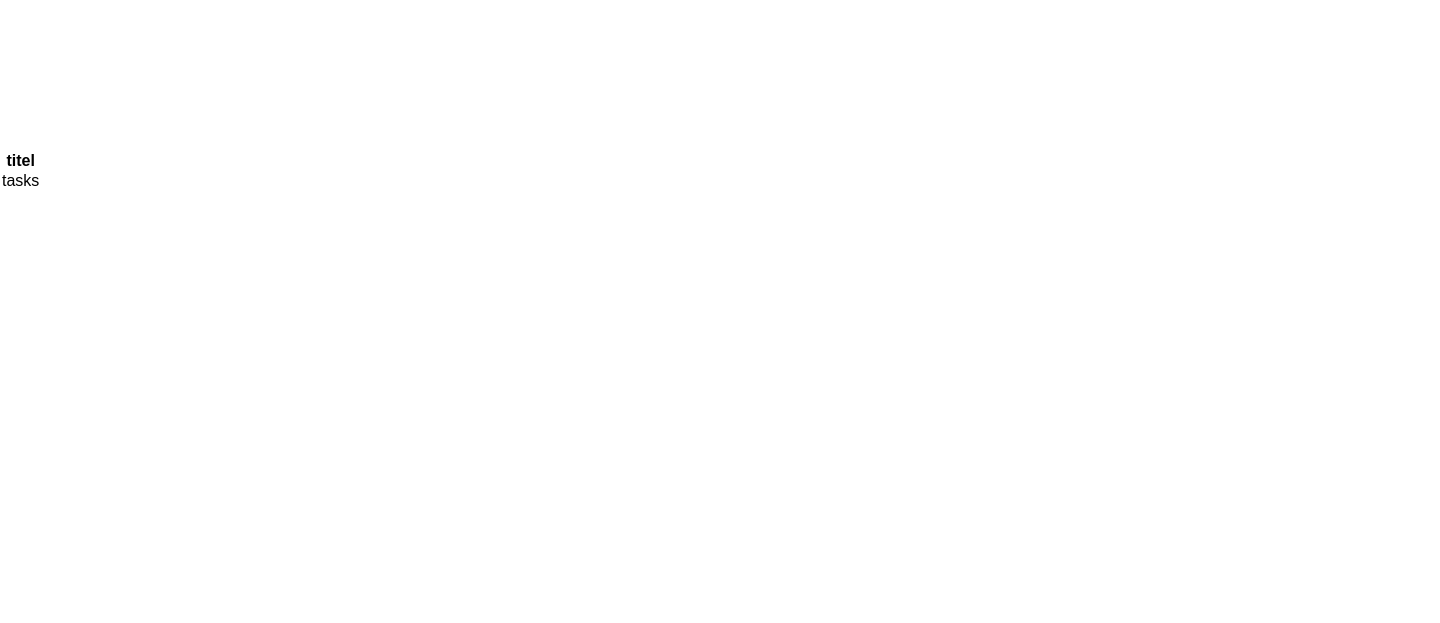
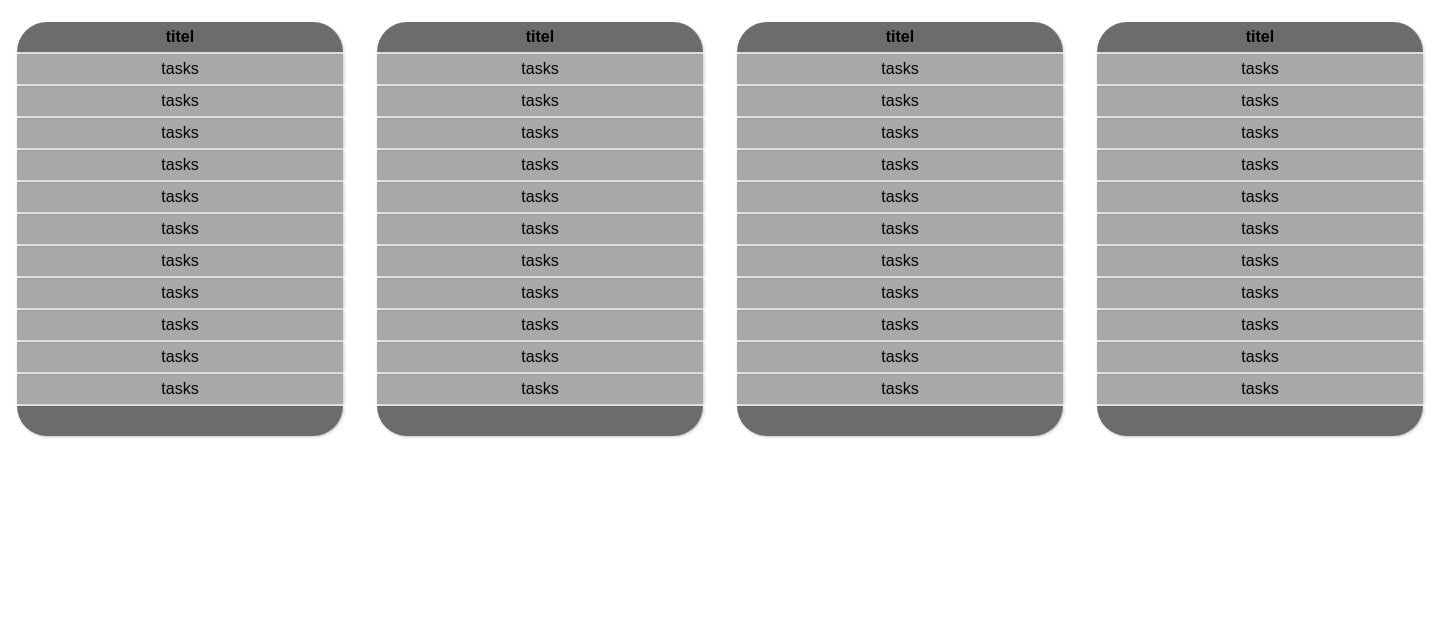
Before and after one commit to MohammadRezaSaeeedi/ui-project.github.io, a plain HTML site: page index.html in a window 1280 px wide. Shown: the whole page, 1440 px wide, since content can reach past the window. Drawn offline with Linux system fonts and the light colour scheme.

Commit message:
edit 3/March/2024

```diff
--- a/css/index.css
+++ b/css/index.css
@@ -3,9 +3,70 @@ body{
     height: 768px;
     text-align: center;
     padding-top: 150px;
-    background: #FFFFFF;
+    background-color: #FFFFFF;
 }
-
+.add_buckets{
+    background-color: #4942420c;
+    margin-top: -150px;
+    height: 768px;
+    padding-top: 50px;
+    cursor: pointer;
+    display: none;
+}
+.add_buckets button{
+    text-align: center;
+    font-size: 400px;
+    color: #00000034;
+    border: none;
+    background-color: initial;
+    cursor: pointer;
+    text-shadow: 1px 2px 8px #00000011;
+}
+.box_buckets{
+    display: grid;
+    grid-template-columns: repeat(4,auto) ;
+}
+.buckets{
+    width: 330px;
+    height: 600px;
+    margin:-130px 15px 0 15px;
+}
+table{
+    display: flex;
+    flex-direction: column;
+    justify-content: center;
+    align-items: center;
+}
+.titel{
+   width: 330px;
+   height: 30px;
+   background-color: #00000093;
+   border-top-left-radius: 68px;
+   border-top-right-radius: 68px;
+   box-shadow: 1px 1px 3px  #0000003b;
+   line-height: 30px;
+}
+tbody tr {
+    display:flex;
+    flex-direction: column;
+}
+.tasks{
+    width: 326px;
+    height: 30px;
+    background-color: #47464677;
+    margin-bottom: 2px;
+    line-height: 30px;
+    box-shadow: 1px 1px 3px  #0000003b;
+}
+.end_buckets{
+    width: 326px;
+    height: 30px;
+    background-color: #00000093;
+    border-bottom-left-radius: 68px;
+    border-bottom-right-radius: 68px;
+    box-shadow: 1px 1px 3px  #0000003b;
+    margin-left: 2px;
+}
 h1{
     font-size: 4rem;
     background-color: transparent;
--- a/index.html
+++ b/index.html
@@ -8,21 +8,118 @@
     <link rel="stylesheet" href="./css/index.css">
 </head>
 <body>
+    <div id="add_buckets" class="add_buckets">
+           <button id="plus">+</button>
+    </div>
+    <div class="box_buckets">
     <div id="buckets_and_tasks">
 <div class="buckets">
 <table>
-    <thead>
+    <thead class="t_head">
         <tr>
-            <th>titel</th>
+            <th class="titel">titel</th>
         </tr>
     </thead>
-    <tbody>
+    <tbody class="t_body">
         <tr>
-            <td>tasks</td>
+            <td class="tasks">tasks</td>
+            <td class="tasks">tasks</td>
+            <td class="tasks">tasks</td>
+            <td class="tasks">tasks</td>
+            <td class="tasks">tasks</td>
+            <td class="tasks">tasks</td>
+            <td class="tasks">tasks</td>
+            <td class="tasks">tasks</td>
+            <td class="tasks">tasks</td>
+            <td class="tasks">tasks</td>
+            <td class="tasks">tasks</td>
         </tr>
     </tbody>
 </table>
+<p class="end_buckets"></p>
 </div>
+    </div>
+    <div id="buckets_and_tasks">
+        <div class="buckets">
+        <table>
+            <thead class="t_head">
+                <tr>
+                    <th class="titel">titel</th>
+                </tr>
+            </thead>
+            <tbody class="t_body">
+                <tr>
+                    <td class="tasks">tasks</td>
+                    <td class="tasks">tasks</td>
+                    <td class="tasks">tasks</td>
+                    <td class="tasks">tasks</td>
+                    <td class="tasks">tasks</td>
+                    <td class="tasks">tasks</td>
+                    <td class="tasks">tasks</td>
+                    <td class="tasks">tasks</td>
+                    <td class="tasks">tasks</td>
+                    <td class="tasks">tasks</td>
+                    <td class="tasks">tasks</td>
+                </tr>
+            </tbody>
+        </table>
+        <p class="end_buckets"></p>
+        </div>
+            </div>
+            <div id="buckets_and_tasks">
+                <div class="buckets">
+                <table>
+                    <thead class="t_head">
+                        <tr>
+                            <th class="titel">titel</th>
+                        </tr>
+                    </thead>
+                    <tbody class="t_body">
+                        <tr>
+                            <td class="tasks">tasks</td>
+                            <td class="tasks">tasks</td>
+                            <td class="tasks">tasks</td>
+                            <td class="tasks">tasks</td>
+                            <td class="tasks">tasks</td>
+                            <td class="tasks">tasks</td>
+                            <td class="tasks">tasks</td>
+                            <td class="tasks">tasks</td>
+                            <td class="tasks">tasks</td>
+                            <td class="tasks">tasks</td>
+                            <td class="tasks">tasks</td>
+                        </tr>
+                    </tbody>
+                </table>
+                <p class="end_buckets"></p>
+                </div>
+                    </div>
+                    <div id="buckets_and_tasks">
+                        <div class="buckets">
+                        <table>
+                            <thead class="t_head">
+                                <tr>
+                                    <th class="titel">titel</th>
+                                </tr>
+                            </thead>
+                            <tbody class="t_body">
+                                <tr>
+                                    <td class="tasks">tasks</td>
+                                    <td class="tasks">tasks</td>
+                                    <td class="tasks">tasks</td>
+                                    <td class="tasks">tasks</td>
+                                    <td class="tasks">tasks</td>
+                                    <td class="tasks">tasks</td>
+                                    <td class="tasks">tasks</td>
+                                    <td class="tasks">tasks</td>
+                                    <td class="tasks">tasks</td>
+                                    <td class="tasks">tasks</td>
+                                    <td class="tasks">tasks</td>
+                                </tr>
+                            </tbody>
+                        </table>
+                        <p class="end_buckets"></p>
+                        </div>
+                            </div>
     </div>
     <div id="sign_in">
 <h1>Sign Up</h1>
```
